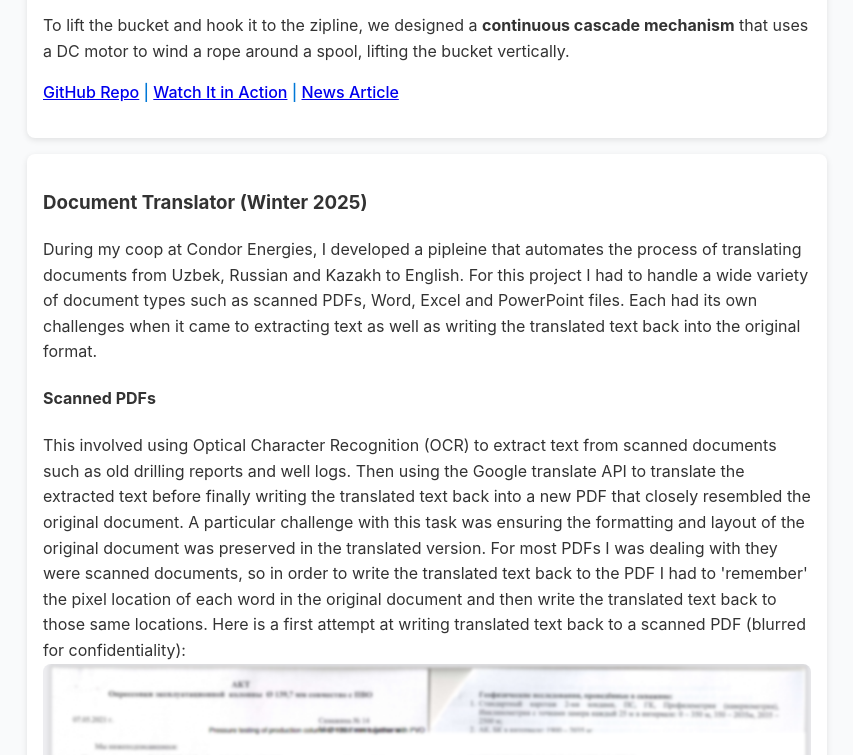
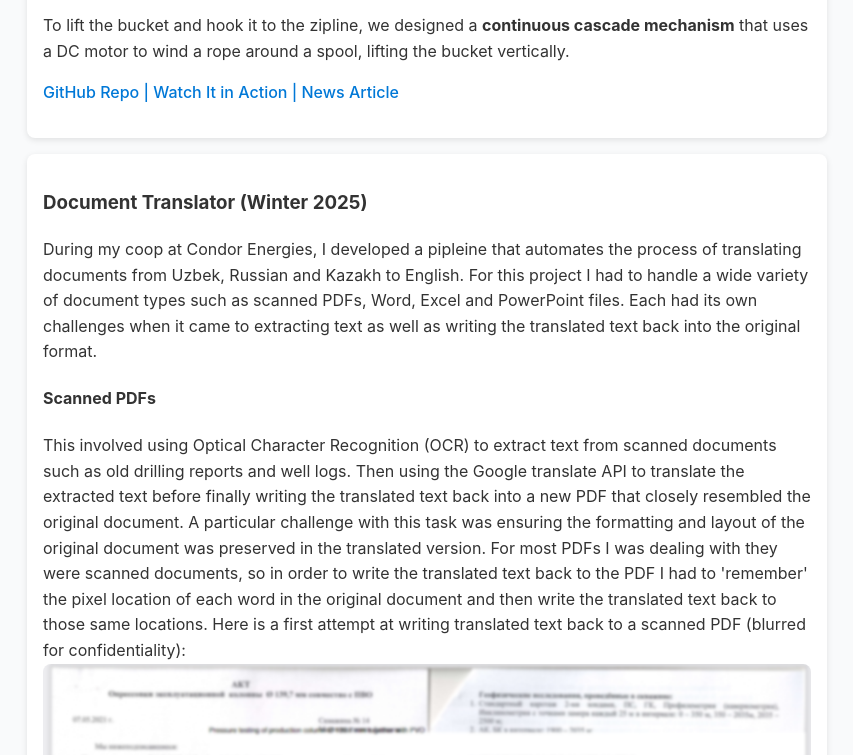
Before and after one commit to Coen-Molyneaux/Coen-Molyneaux.github.io, a plain HTML site: page index.html in a window 1280 px wide. Shown: the part 1001-1756 px from the top of the page, without its empty margins (213-1066 px from the left). Drawn offline with Linux system fonts and the light colour scheme.

Commit message:
changed to enph353 about

```diff
--- a/style.css
+++ b/style.css
@@ -65,3 +65,23 @@
 .links:hover {
     color: #d47f00;
 }
+
+.links:visited {
+    color: #0078d7;
+}
+
+.links a {
+    text-decoration: none;
+    color: #0078d7;
+    font-weight: 500;
+    position: relative;
+    transition: color 0.2s ease;
+}
+
+.links a:hover {
+    color: #d47f00;
+}
+
+.links a:visited {
+    color: #0078d7;
+}
```
Lines whose indentation alone changed are shown as unchanged.
